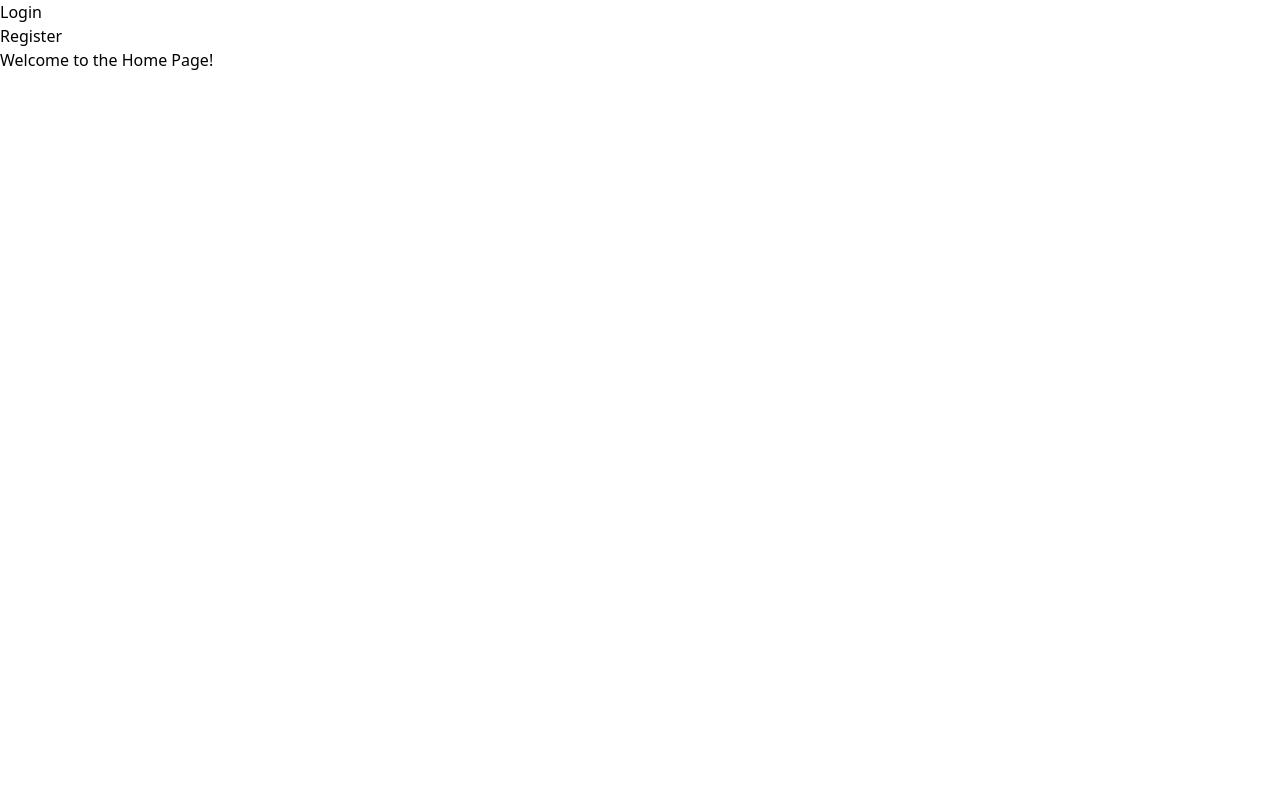
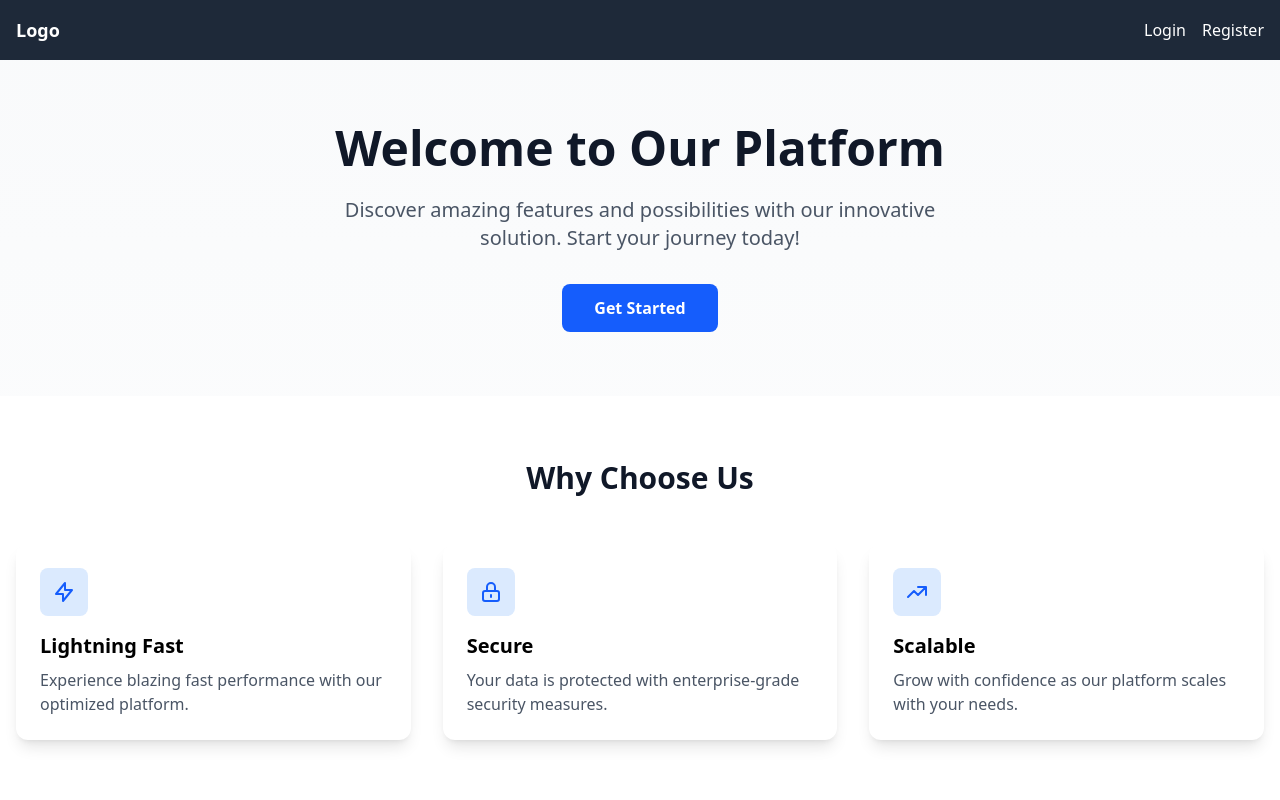
Before and after one commit to LeonMher/music-flow-frontend, a React (Vite) app: page / in a window 1280 px wide. Shown: the top 800 px of the page. Built offline with nearby package versions, Linux system fonts and the light colour scheme.

Commit message:
create a very simple navigation panel

```diff
--- a/src/App.tsx
+++ b/src/App.tsx
@@ -6,6 +6,7 @@ import Register from "./pages/Register";
 import Dashboard from "./pages/Dashboard";
 import MusicRooms from "./pages/MusicRooms";
 import MyBookingsPage from "./pages/MyBookingsPage";
+import Navigation from "./components/Navigation";
 
 function App() {
   const isAuthenticated = !!localStorage.getItem("token");
@@ -15,38 +16,10 @@ function App() {
   };
   return (
     <Router>
-      <nav>
-        <ul>
-          {isAuthenticated ? (
-            <>
-              <li>
-                <Link to="/">Home</Link>
-              </li>
-
-              <li>
-                <Link to="/mybookings">My Bookings</Link>
-              </li>
-              <li>
-                <Link to="/musicrooms">Music Rooms</Link>
-              </li>
-              <li>
-                <button onClick={handleLogout}>Logout</button>
-              </li>
-            </>
-          ) : (
-            <>
-              <li>
-                <Link to="/login">Login</Link>
-              </li>
-              <li>
-                <Link id="register" to="/register">
-                  Register
-                </Link>
-              </li>
-            </>
-          )}
-        </ul>
-      </nav>
+      <Navigation
+        isAuthenticated={isAuthenticated}
+        handleLogout={handleLogout}
+      />
       <Routes>
         <Route path="/" element={<Home />} />
         <Route path="/login" element={<Login />} />
--- /dev/null
+++ b/src/components/Navigation.tsx
@@ -0,0 +1,129 @@
+// components/Navigation.tsx
+import { Link } from "react-router-dom";
+import { useState } from "react";
+
+interface NavigationProps {
+  isAuthenticated: boolean;
+  handleLogout: () => void;
+}
+
+function Navigation({ isAuthenticated, handleLogout }: NavigationProps) {
+  const [isOpen, setIsOpen] = useState(false);
+
+  const handleToggle = () => {
+    setIsOpen(!isOpen);
+  };
+
+  return (
+    <nav className="bg-gray-800 text-white p-4 flex justify-between">
+      <div className="flex items-center">
+        <Link to="/" className="text-lg font-bold">
+          Logo
+        </Link>
+      </div>
+      {isAuthenticated ? (
+        <ul className="hidden md:flex items-center space-x-4">
+          <li>
+            <Link to="/" className="hover:text-gray-300">
+              Home
+            </Link>
+          </li>
+          <li>
+            <Link to="/mybookings" className="hover:text-gray-300">
+              My Bookings
+            </Link>
+          </li>
+          <li>
+            <Link to="/musicrooms" className="hover:text-gray-300">
+              Music Rooms
+            </Link>
+          </li>
+          <li>
+            <button
+              className="bg-red-500 hover:bg-red-700 text-white font-bold py-2 px-4 rounded"
+              onClick={handleLogout}
+            >
+              Logout
+            </button>
+          </li>
+        </ul>
+      ) : (
+        <ul className="hidden md:flex items-center space-x-4">
+          <li>
+            <Link to="/login" className="hover:text-gray-300">
+              Login
+            </Link>
+          </li>
+          <li>
+            <Link to="/register" className="hover:text-gray-300">
+              Register
+            </Link>
+          </li>
+        </ul>
+      )}
+      <button
+        className="md:hidden flex justify-center w-8 h-8 bg-gray-600 hover:bg-gray-500 text-gray-200"
+        onClick={handleToggle}
+      >
+        <svg
+          className="w-4 h-4"
+          fill="none"
+          stroke="currentColor"
+          viewBox="0 0 24 24"
+          xmlns="http://www.w3.org/2000/svg"
+        >
+          <path
+            strokeLinecap="round"
+            strokeLinejoin="round"
+            strokeWidth={2}
+            d="M4 6h16M4 12h16M4 18h16"
+          />
+        </svg>
+      </button>
+      <div className={`md:hidden mobile-nav ${isOpen ? "block" : "hidden"}`}>
+        {isAuthenticated ? (
+          <ul className="flex flex-col items-center space-y-4">
+            <li>
+              <Link to="/" className="hover:text-gray-300">
+                Home
+              </Link>
+            </li>
+            <li>
+              <Link to="/mybookings" className="hover:text-gray-300">
+                My Bookings
+              </Link>
+            </li>
+            <li>
+              <Link to="/musicrooms" className="hover:text-gray-300">
+                Music Rooms
+              </Link>
+            </li>
+            <li>
+              <button
+                className="bg-red-500 hover:bg-red-700 text-white font-bold py-2 px-4 rounded"
+                onClick={handleLogout}
+              >
+                Logout
+              </button>
+            </li>
+          </ul>
+        ) : (
+          <ul className="flex flex-col items-center space-y-4">
+            <li>
+              <Link to="/login" className="hover:text-gray-300">
+                Login
+              </Link>
+            </li>
+            <li>
+              <Link to="/register" className="hover:text-gray-300">
+                Register
+              </Link>
+            </li>
+          </ul>
+        )}
+      </div>
+    </nav>
+  );
+}
+
+export default Navigation;
--- a/src/pages/Home.tsx
+++ b/src/pages/Home.tsx
@@ -1,5 +1,113 @@
+import React from "react";
+
 const Home: React.FC = () => {
-  return <div>Welcome to the Home Page!</div>;
+  return (
+    <div className="min-h-screen bg-gradient-to-b from-gray-50 to-white">
+      {/* Hero Section */}
+      <div className="container mx-auto px-4 py-16">
+        <div className="text-center">
+          <h1 className="text-5xl font-bold text-gray-900 mb-6">
+            Welcome to Our Platform
+          </h1>
+          <p className="text-xl text-gray-600 mb-8 max-w-2xl mx-auto">
+            Discover amazing features and possibilities with our innovative
+            solution. Start your journey today!
+          </p>
+          <button className="bg-blue-600 text-white px-8 py-3 rounded-lg font-semibold hover:bg-blue-700 transition-colors">
+            Get Started
+          </button>
+        </div>
+      </div>
+
+      {/* Features Section */}
+      <div className="bg-white py-16">
+        <div className="container mx-auto px-4">
+          <h2 className="text-3xl font-bold text-center text-gray-900 mb-12">
+            Why Choose Us
+          </h2>
+          <div className="grid grid-cols-1 md:grid-cols-3 gap-8">
+            <div className="p-6 bg-white rounded-xl shadow-lg hover:shadow-xl transition-shadow">
+              <div className="w-12 h-12 bg-blue-100 rounded-lg flex items-center justify-center mb-4">
+                <svg
+                  className="w-6 h-6 text-blue-600"
+                  fill="none"
+                  stroke="currentColor"
+                  viewBox="0 0 24 24"
+                >
+                  <path
+                    strokeLinecap="round"
+                    strokeLinejoin="round"
+                    strokeWidth={2}
+                    d="M13 10V3L4 14h7v7l9-11h-7z"
+                  />
+                </svg>
+              </div>
+              <h3 className="text-xl font-semibold mb-2">Lightning Fast</h3>
+              <p className="text-gray-600">
+                Experience blazing fast performance with our optimized platform.
+              </p>
+            </div>
+            <div className="p-6 bg-white rounded-xl shadow-lg hover:shadow-xl transition-shadow">
+              <div className="w-12 h-12 bg-blue-100 rounded-lg flex items-center justify-center mb-4">
+                <svg
+                  className="w-6 h-6 text-blue-600"
+                  fill="none"
+                  stroke="currentColor"
+                  viewBox="0 0 24 24"
+                >
+                  <path
+                    strokeLinecap="round"
+                    strokeLinejoin="round"
+                    strokeWidth={2}
+                    d="M12 15v2m-6 4h12a2 2 0 002-2v-6a2 2 0 00-2-2H6a2 2 0 00-2 2v6a2 2 0 002 2zm10-10V7a4 4 0 00-8 0v4h8z"
+                  />
+                </svg>
+              </div>
+              <h3 className="text-xl font-semibold mb-2">Secure</h3>
+              <p className="text-gray-600">
+                Your data is protected with enterprise-grade security measures.
+              </p>
+            </div>
+            <div className="p-6 bg-white rounded-xl shadow-lg hover:shadow-xl transition-shadow">
+              <div className="w-12 h-12 bg-blue-100 rounded-lg flex items-center justify-center mb-4">
+                <svg
+                  className="w-6 h-6 text-blue-600"
+                  fill="none"
+                  stroke="currentColor"
+                  viewBox="0 0 24 24"
+                >
+                  <path
+                    strokeLinecap="round"
+                    strokeLinejoin="round"
+                    strokeWidth={2}
+                    d="M13 7h8m0 0v8m0-8l-8 8-4-4-6 6"
+                  />
+                </svg>
+              </div>
+              <h3 className="text-xl font-semibold mb-2">Scalable</h3>
+              <p className="text-gray-600">
+                Grow with confidence as our platform scales with your needs.
+              </p>
+            </div>
+          </div>
+        </div>
+      </div>
+
+      {/* CTA Section */}
+      <div className="bg-blue-600 text-white py-16">
+        <div className="container mx-auto px-4 text-center">
+          <h2 className="text-3xl font-bold mb-6">Ready to Get Started?</h2>
+          <p className="text-xl mb-8 max-w-2xl mx-auto">
+            Join thousands of satisfied users who have already discovered the
+            power of our platform.
+          </p>
+          <button className="bg-white text-blue-600 px-8 py-3 rounded-lg font-semibold hover:bg-gray-100 transition-colors">
+            Sign Up Now
+          </button>
+        </div>
+      </div>
+    </div>
+  );
 };
 
 export default Home;
```
